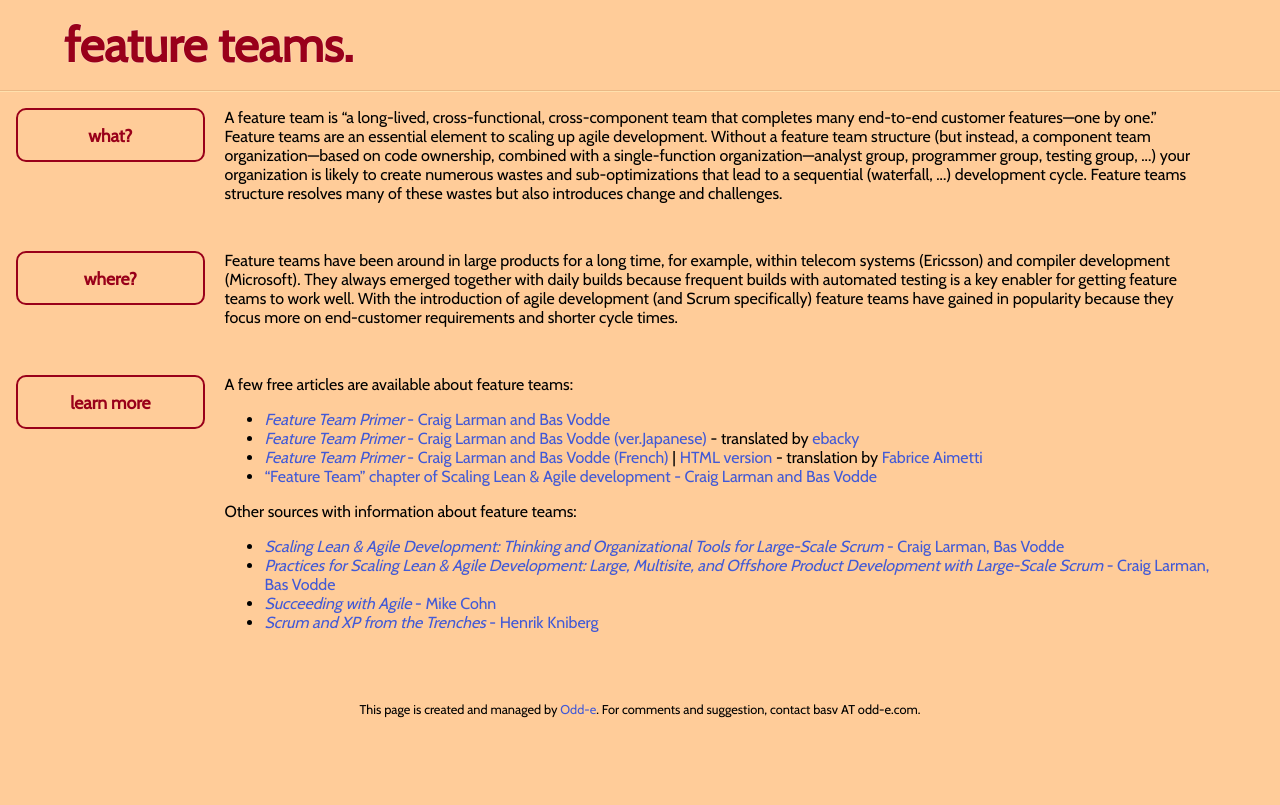
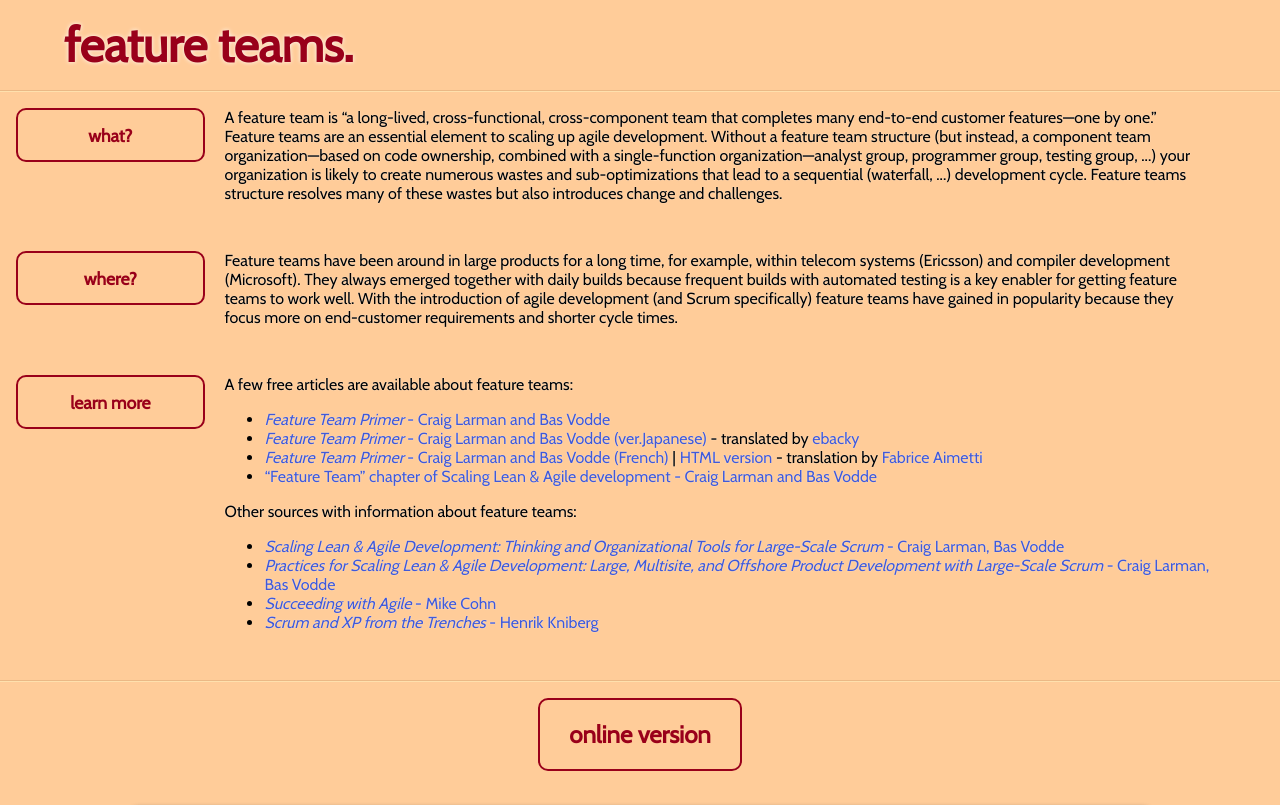
Before and after one commit to nerds-odd-e/feature-teams-site, a Jekyll site: the page built from index.html, in a window 1280 px wide. Shown: the top 805 px of the page. Built offline with Jekyll 4.4.1, drawn with Linux system fonts in a browser that asks for light colours; Markdown is read by kramdown in place of the engine named in the settings; some of the changed text lies outside the part shown; grey boxes are pictures that could not be loaded.

Commit message:
added online version. footer. and a bunch of tweaks i cleaned up along the way

```diff
--- a/_layouts/default.html
+++ b/_layouts/default.html
@@ -62,9 +62,18 @@
 	          </div>
           </div>
         </div>
+				<div id="online_version">
+					<div class="online_version_title">
+						<h2>Online Version</h2>
+					</div>
+					<iframe src="{{ page.online }}"
+ style="width: 80%; height: 1200px;" frameborder="0">&amp;amp;amp;amp;amp;lt;br&amp;amp;amp;amp;amp;gt;</iframe>
+				</div>
 				<div id="footer">
 					<p>
 						{{ page.footer }}
+						<br/>
+						This work is licensed under a <a href="http://creativecommons.org/licenses/by/3.0/deed.en_US">Creative Commons Attribution 3.0 Unported License</a>.
 					</p>
 				</div>
 			</div>
--- a/css/main.css
+++ b/css/main.css
@@ -28,11 +28,12 @@
 	margin: 0 1em;
 	color: #99001a;
 	text-align: left;
-	text-shadow: 0 0 1px rgb(250,250,250);
+	text-shadow: 0 0 4px rgb(250,250,250);
 }
 
 .section_container {
 	border-top: solid 1px rgb(255, 224, 173);
+	border-bottom: solid 1px rgb(235, 184, 133);
 }
 
 .section {
@@ -60,6 +61,7 @@
 	display: inline-block;
 	width: 80%;
 	padding-left: 1em;
+	text-shadow: 0 0 1px rgb(250,250,250);
 	margin-bottom: 1em;
 }
 
@@ -71,3 +73,26 @@
 	font-size: 0.8em;
 	margin: 3em auto;
 }
+
+#online_version {
+	border-top: solid 1px rgb(255, 224, 173);
+	padding: 2em auto;
+}
+
+.online_version_title {
+  text-transform: lowercase;
+	border: solid 2px #99001a;
+	border-radius: 10px;
+	color: #99001a;
+	width: 200px;
+	margin: 1em auto;
+}
+
+iframe {
+  margin-top: 20px;
+  margin-bottom: 30px;
+  -moz-border-radius: 10px;
+  -webkit-border-radius: 10px;
+  border-radius: 10px;
+  box-shadow: 1px 1px 5px #555;
+}
--- a/index.html
+++ b/index.html
@@ -25,6 +25,8 @@
   - link: '<a href="http://www.amazon.com/Succeeding-Agile-Software-Development-Using/dp/0321579364"><em>Succeeding with Agile</em> - Mike Cohn</a>'
   - link: '<a href="http://www.amazon.com/Scrum-Trenches-Enterprise-Software-Development/dp/1430322640"><em>Scrum and XP from the Trenches</em> - Henrik Kniberg</a>'
 
-footer: 'This page is created and managed by <a href="http://odd-e.com">Odd-e</a>. For comments and suggestion, contact basv AT odd-e.com.'
+footer: 'Contribute via <a href="https://github.com/basvodde/feature-teams-site">Github</a> or contact basv AT odd-e.com.'
+
+online: 'https://docs.google.com/gview?url=http://www.featureteamprimer.org/feature_team_primer.pdf&amp;embedded=true'
 
 ---
```
